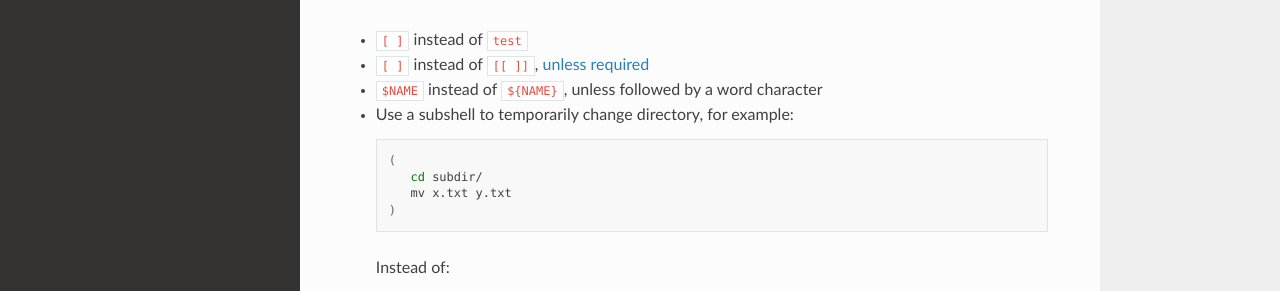
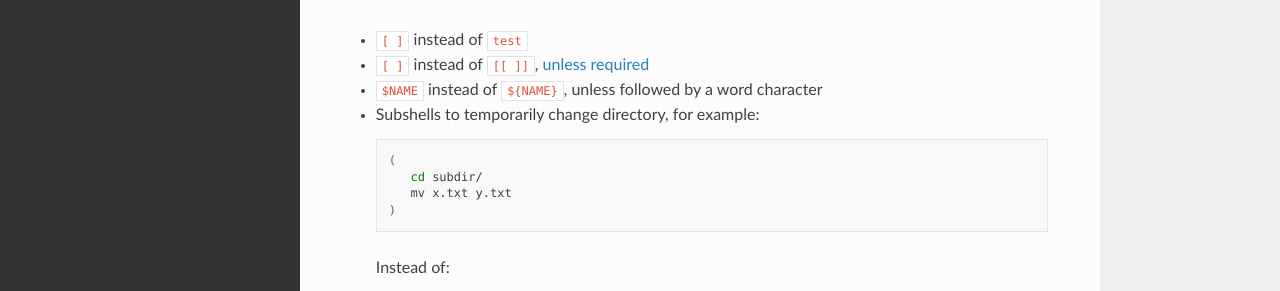
Before and after one commit to open-contracting/software-development-handbook, a Sphinx documentation site: the page built from docs/shell/index.rst, in a window 1280 px wide and 1365 px high. Shown: the part 711-1002 px from the top of the window. Built offline with Sphinx 7.4.7 and the Read the Docs theme 2.0.0, drawn with Linux system fonts in a browser that asks for light colours.

Commit message:
shell: Fix list agreement

```diff
--- a/docs/shell/index.rst
+++ b/docs/shell/index.rst
@@ -27,7 +27,7 @@ Use:
 -  ``[ ]`` instead of ``test``
 -  ``[ ]`` instead of ``[[ ]]``, `unless required <https://www.gnu.org/software/bash/manual/bash.html#Bash-Conditional-Expressions>`__
 -  ``$NAME`` instead of ``${NAME}``, unless followed by a word character
--  Use a subshell to temporarily change directory, for example:
+-  Subshells to temporarily change directory, for example:
 
    .. code-block:: bash
 
```
